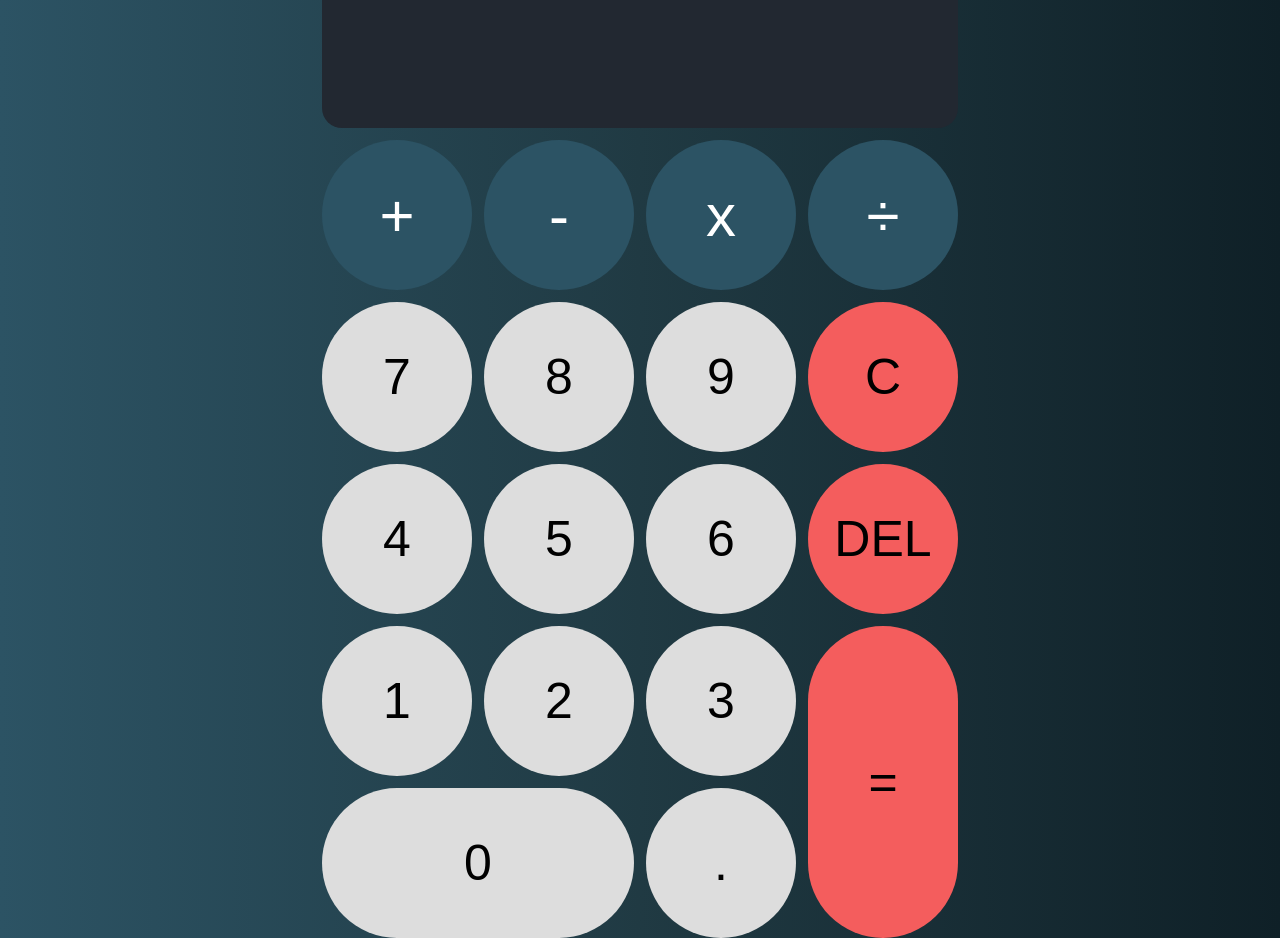
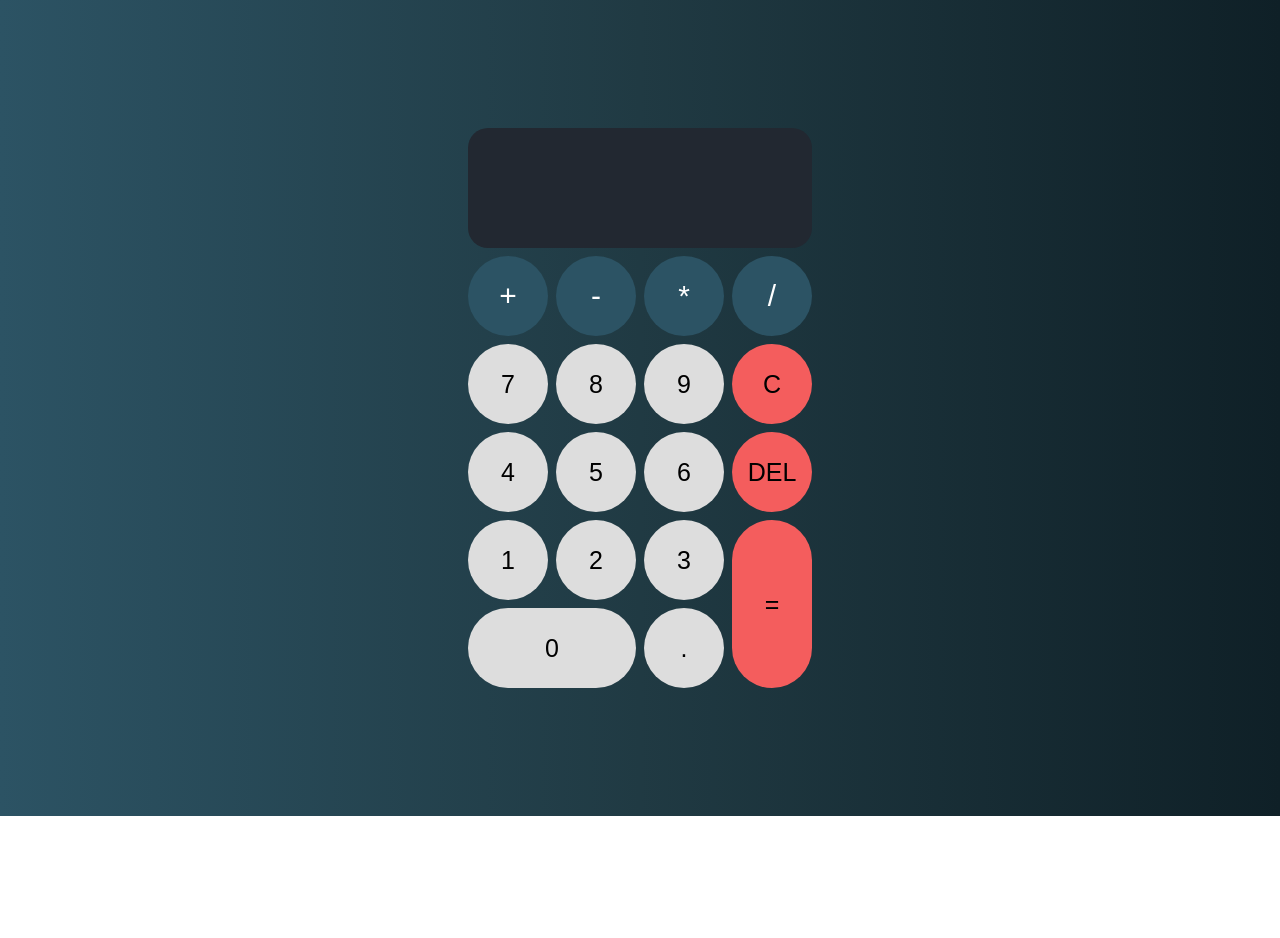
Before and after one commit to GianMiguel/GM-Calculator, a plain HTML site: page index.html in a window 1280 px wide. After the commit the page ends 816 px from the top, so only its background shows below. Drawn offline with Linux system fonts and the light colour scheme.

Commit message:
calculator

```diff
--- a/index.html
+++ b/index.html
@@ -17,8 +17,8 @@
 
             <button class="operator plus">+</button>
             <button class="operator minus">-</button>
-            <button class="operator multiply">x</button>
-            <button class="operator divide">÷</button>
+            <button class="operator multiply">*</button>
+            <button class="operator divide">/</button>
             <button class="number seven">7</button>
             <button class="number eight">8</button>
             <button class="number nine">9</button>
--- a/styles.css
+++ b/styles.css
@@ -14,9 +14,9 @@ body {
     justify-content: center;
     align-content: center;
     height: 100vh;
-    grid-template-columns: repeat(4, 150px);
-    grid-template-rows: minmax(250px,auto) repeat(5, 150px);
-    grid-gap: 12px;
+    grid-template-columns: repeat(4, 80px);
+    grid-template-rows: minmax(120px,auto) repeat(5, 80px);
+    grid-gap: 8px;
     margin: auto;
 }
 
@@ -39,13 +39,13 @@ body {
 } */
 
 #mainOutput {
-    font-size: 60px;
+    font-size: 40px;
 }
 
 button {
     border-radius: 50%;
     border: none;
-    font-size: 50px;
+    font-size: 25px;
     background-color: #dddddd;
     transition: ease;
 }
@@ -58,7 +58,7 @@ button:hover {
 .operator {
     background-color: #2C5364;
     color: white;
-    font-size: 60px;
+    font-size: 30px;
 }
 
 .equal, .delete, .clear{
```
